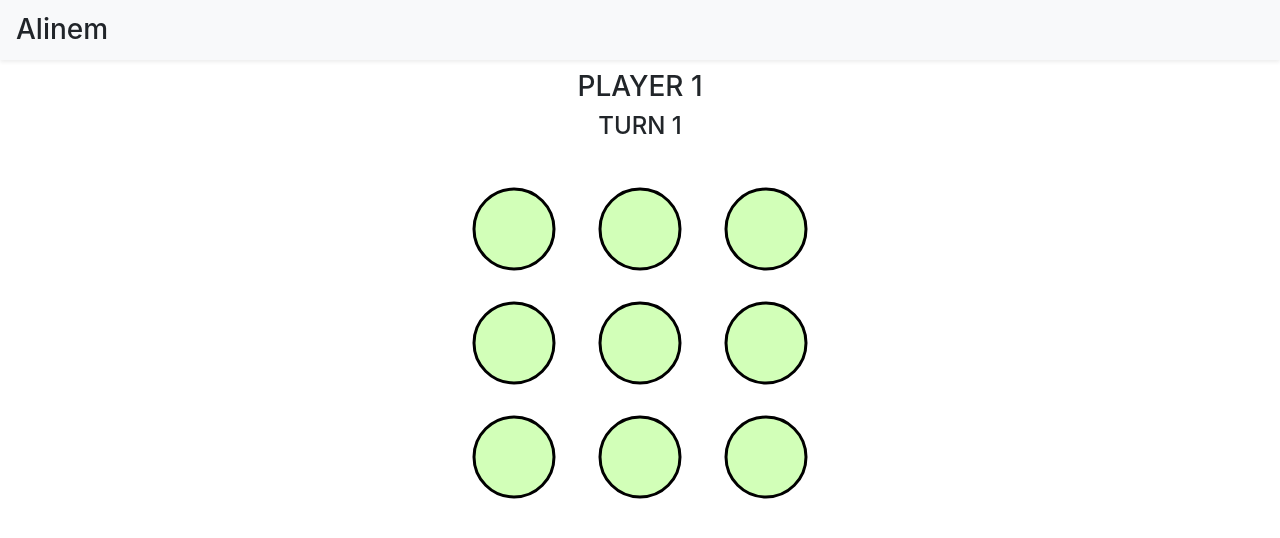
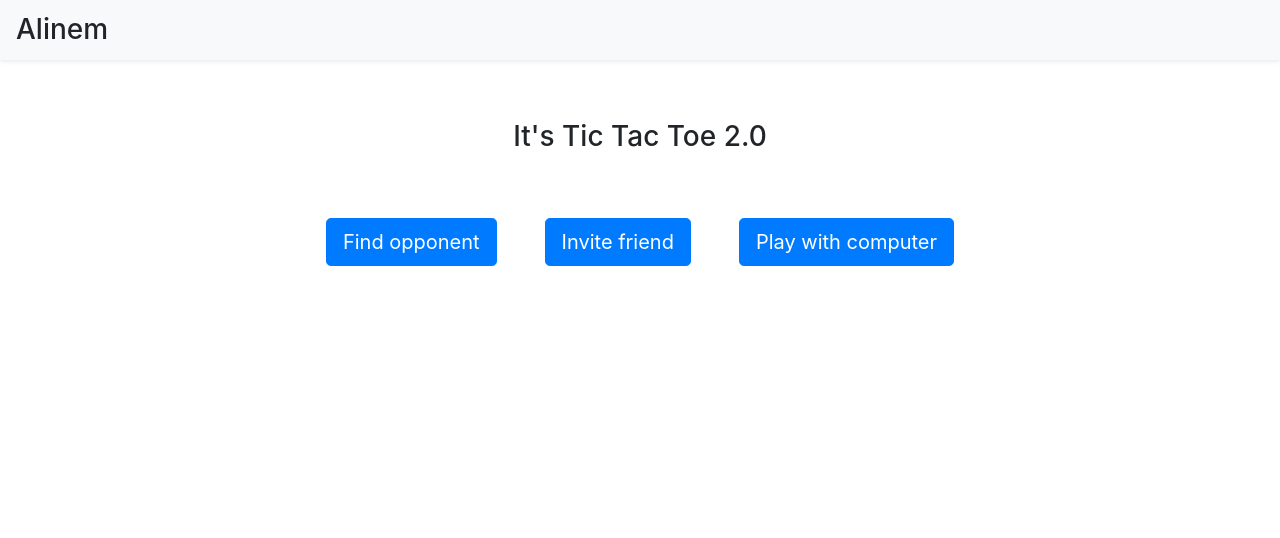
Before and after one commit to ysabih/alinem, a React (Create React App) app in the folder client/: page / in a window 1280 px wide. Shown: the top 538 px of the page. Built offline with nearby package versions, Linux system fonts and the light colour scheme.

Commit message:
Prepare initial home page

```diff
--- a/client/package.json
+++ b/client/package.json
@@ -11,10 +11,12 @@
     "@types/react": "^16.9.53",
     "@types/react-dom": "^16.9.8",
     "@types/react-redux": "^7.1.9",
+    "@types/react-router-dom": "^5.1.7",
     "bootstrap": "^4.5.3",
     "react": "^16.14.0",
     "react-dom": "^16.14.0",
     "react-redux": "^7.2.1",
+    "react-router-dom": "^5.2.0",
     "react-scripts": "3.4.3",
     "redux": "^4.0.5",
     "typescript": "^3.7.5"
--- a/client/public/index.html
+++ b/client/public/index.html
@@ -28,6 +28,11 @@
   </head>
   <body>
     <noscript>You need to enable JavaScript to run this app.</noscript>
+    <style>
+        html,body {
+            height: 100%;
+        }
+    </style>
     <div id="root"></div>
     <!--
       This HTML file is a template.
--- a/client/src/components/App.tsx
+++ b/client/src/components/App.tsx
@@ -1,15 +1,17 @@
 import React from 'react';
-import AppBar from './AppBar';
-import GameBoard from './GameBoard';
+import { BrowserRouter, Route, Switch} from "react-router-dom";
+import Game from './Game';
+import Public from './Public';
+
 
 function App() {
   return (
-    <>
-        <AppBar />
-        <div style={{marginTop: '70px', marginLeft: '12px', marginRight: '12px'}}>
-            <GameBoard />
-        </div>
-    </>
+    <BrowserRouter basename='/'>
+        <Switch>
+            <Route exact path="/play" component={Game} />
+            <Route exact path="/" component={Public} />
+        </Switch>
+    </BrowserRouter>
   );
 }
 
--- /dev/null
+++ b/client/src/components/Game.tsx
@@ -0,0 +1,16 @@
+import React from 'react';
+import AppBar from './AppBar';
+import GameBoard from './GameBoard';
+
+const Game = () => {
+    return (
+        <>
+        <AppBar />
+        <div style={{marginTop: '70px', marginLeft: '12px', marginRight: '12px'}}>
+            <GameBoard />
+        </div>
+        </>
+    );
+};
+
+export default Game;
--- a/client/src/components/GameBoard.tsx
+++ b/client/src/components/GameBoard.tsx
@@ -20,25 +20,20 @@ function GameBoard(props: Props) {
         <>
             <GameHUD game={props.game} />
             <Board board={props.game.board} />
+            <div className='container' style={{marginTop: 24}}>
+                <div className='row justify-content-center'>
+                    <button onClick={() => props.initGame()} className='btn btn-lg btn-primary'>RESET</button>
+                </div>
+            </div>
         </>
     );
 }
 
 function GameHUD(props: {game: GameBoardState}){
     let playerMessage = props.game.winner == null ? props.game.turn : `${props.game.winner} WINS !`;
-    if(props.game.winner == null){
-        return(
-            <>
-            <h3 className='h3' style={{textAlign: 'center'}}>{playerMessage}</h3>
-            <h4 style={{textAlign: 'center', marginBottom: '32px'}}>TURN {props.game.turnCount}</h4>
-            </>
-        );
-    }
+
     return(
-        <>
-        <h2 className='h2' style={{textAlign: 'center'}}>{playerMessage}</h2>
-        <h4 style={{textAlign: 'center', marginBottom: '32px'}}>  </h4>
-        </>
+        <h3 className='h2' style={{textAlign: 'center', marginBottom: '32px'}}>{playerMessage}</h3>
     );
 }
 
--- /dev/null
+++ b/client/src/components/Public.tsx
@@ -0,0 +1,20 @@
+import React from 'react';
+import AppBar from './AppBar';
+
+const Public = () => {
+    return (
+        <>
+        <AppBar />
+        <div className="container-fluid" style={{marginTop: '120px'}}>
+            <h2 className="text-center h3">It's Tic Tac Toe 2.0</h2>
+            <div className="row justify-content-center mt-5">
+                <button className="btn btn-primary btn-lg my-3">Find opponent</button>
+                <button className="btn btn-primary btn-lg my-3 mx-5">Invite friend</button>
+                <button className="btn btn-primary btn-lg my-3">Play with computer</button>
+            </div>
+        </div>
+        </>
+    );
+};
+
+export default Public;
```
Also changed, not shown: 2 other files (tests, documents, lock files or other folders).
